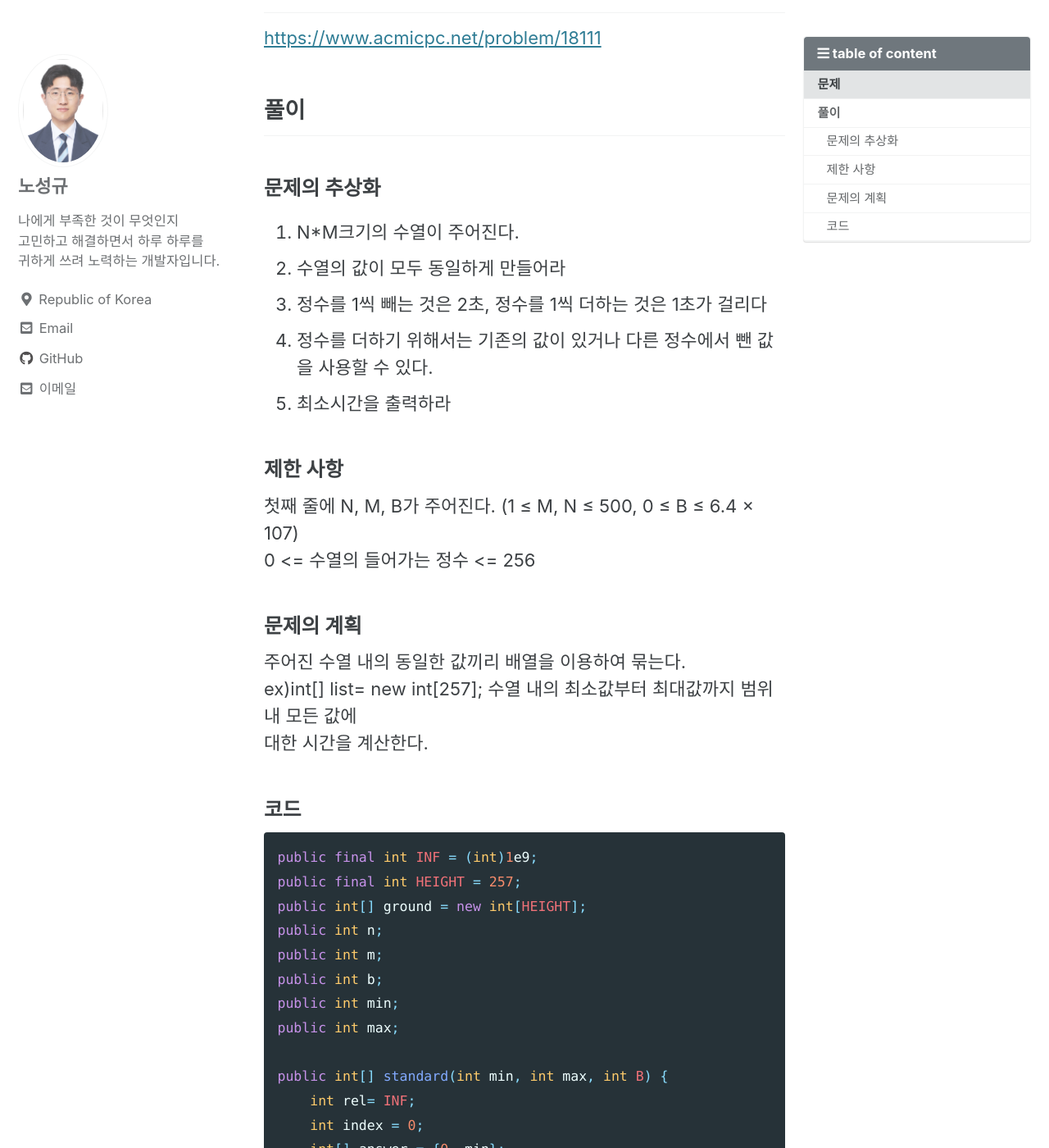
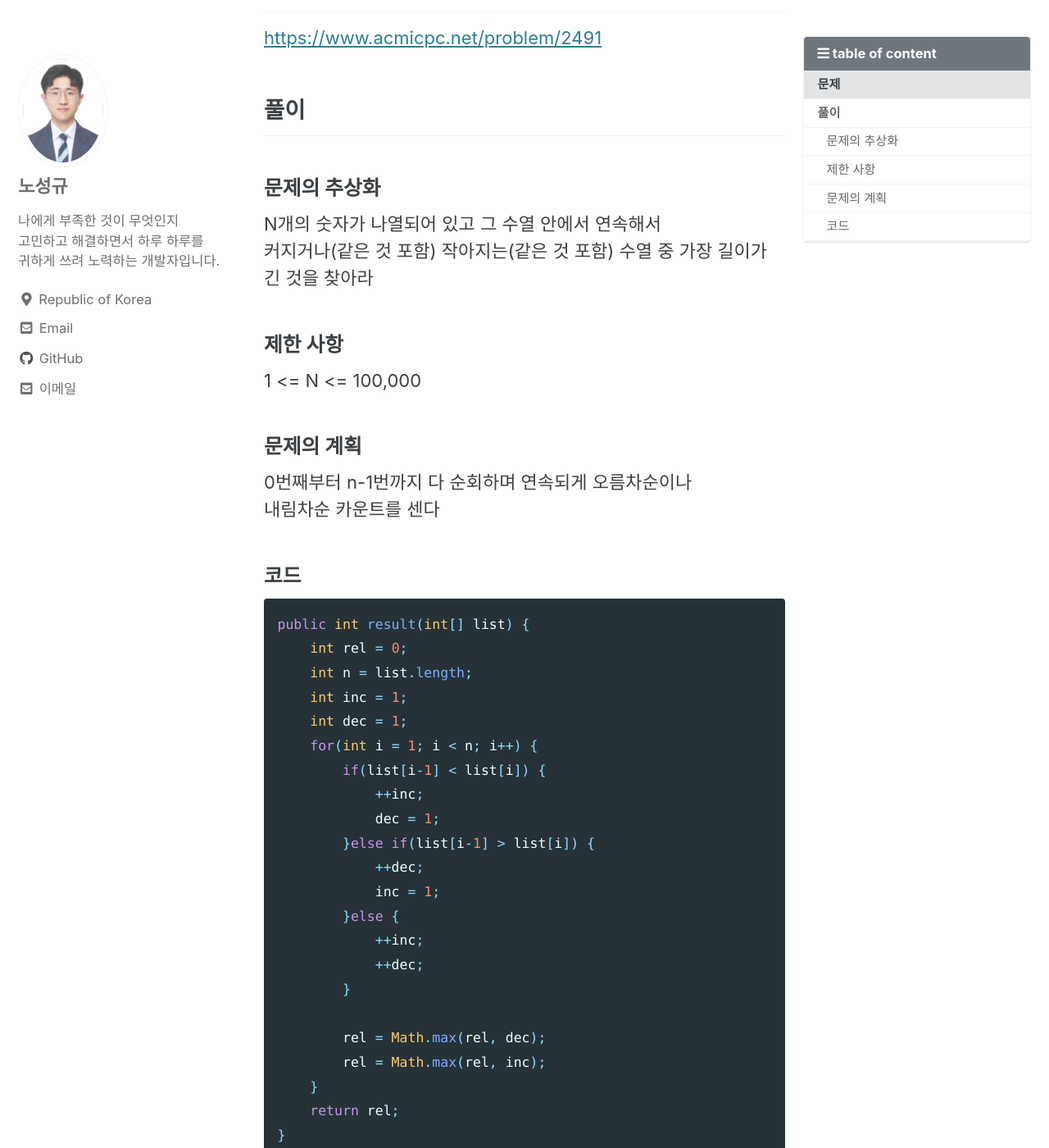
Before and after one commit to nsnnsn12/nsnnsn12.github.io, a Jekyll site: the page built from _posts/implements/2021-08-14-implements-ex6.md, in a window 1280 px wide and 1400 px high, scrolled down 287 px. Shown: the whole window at 82% size. Built offline with Jekyll 4.4.1, drawn with Linux system fonts in a browser that asks for light colours; cached includes are drawn as plain includes; some of the changed text lies outside the part shown.

Commit message:
Fixed 2021-08-14-implements-ex6

````diff
--- a/_posts/implements/2021-08-14-implements-ex6.md
+++ b/_posts/implements/2021-08-14-implements-ex6.md
@@ -1,5 +1,5 @@
 ---
-title: '마인크래프트'
+title: '수열'
 layout: single
 author_profile: true
 read_time: true
@@ -17,68 +17,42 @@ toc_sticky: true # 마우스 스크롤과 함께 내려갈 것인지 설정
 ---
 
 ## 문제
-<a href="https://www.acmicpc.net/problem/18111" target="_blank">https://www.acmicpc.net/problem/18111</a>
+<a href="https://www.acmicpc.net/problem/2491" target="_blank">https://www.acmicpc.net/problem/2491</a>
 
 ## 풀이
 ### 문제의 추상화
-1. N*M크기의 수열이 주어진다.
-2. 수열의 값이 모두 동일하게 만들어라
-3. 정수를 1씩 빼는 것은 2초, 정수를 1씩 더하는 것은 1초가 걸리다
-4. 정수를 더하기 위해서는 기존의 값이 있거나 다른 정수에서 뺀 값을 사용할 수 있다.
-5. 최소시간을 출력하라
+N개의 숫자가 나열되어 있고 그 수열 안에서 연속해서
+커지거나(같은 것 포함) 작아지는(같은 것 포함) 수열 중 가장 길이가 긴 것을 찾아라
 
 ### 제한 사항
-첫째 줄에 N, M, B가 주어진다. (1 ≤ M, N ≤ 500, 0 ≤ B ≤ 6.4 × 107)
-0 <= 수열의 들어가는 정수 <= 256
+1 <= N <= 100,000
 
 ### 문제의 계획
-주어진 수열 내의 동일한 값끼리 배열을 이용하여 묶는다.
-ex)int[] list= new int[257];
-수열 내의 최소값부터 최대값까지 범위 내 모든 값에
-대한 시간을 계산한다.
+0번째부터 n-1번까지 다 순회하며 연속되게 오름차순이나
+내림차순 카운트를 센다
 
 ### 코드
 ```java
-public final int INF = (int)1e9;
-public final int HEIGHT = 257;
-public int[] ground = new int[HEIGHT];
-public int n;
-public int m;
-public int b;
-public int min;
-public int max;
-
-public int[] standard(int min, int max, int B) {
-    int rel= INF;
-    int index = 0;
-    int[] answer = {0, min};
-    if(min == max) return answer;
-
-    for(int i = min; i <= max; i++) {
-        int second = 0;
-        int b = B;
-        for(int j = min; j <= max; j++) {
-            if(i == j || ground[j] == 0) continue;
-            int count = ground[j];
-            if(i < j) {
-                //기준 높이보다 높은 경우
-                second += (j - i) * count * 2;
-                b += (j - i) * count;
-            }else {
-                //기준 높이보다 낮은 경우
-                second += (i - j) * count;
-                b -= (i - j) * count;
-            }
+public int result(int[] list) {
+    int rel = 0;
+    int n = list.length;
+    int inc = 1;
+    int dec = 1;
+    for(int i = 1; i < n; i++) {
+        if(list[i-1] < list[i]) {
+            ++inc;
+            dec = 1;
+        }else if(list[i-1] > list[i]) {
+            ++dec;
+            inc = 1;
+        }else {
+            ++inc;
+            ++dec;
         }
 
-        if(b < 0) continue;
-        if(rel >= second) {
-            rel = second;
-            index = i;
-        }
+        rel = Math.max(rel, dec);
+        rel = Math.max(rel, inc);
     }
-    answer[0] = rel;
-    answer[1] = index;
-    return answer;
+    return rel;
 }
 ```
````
